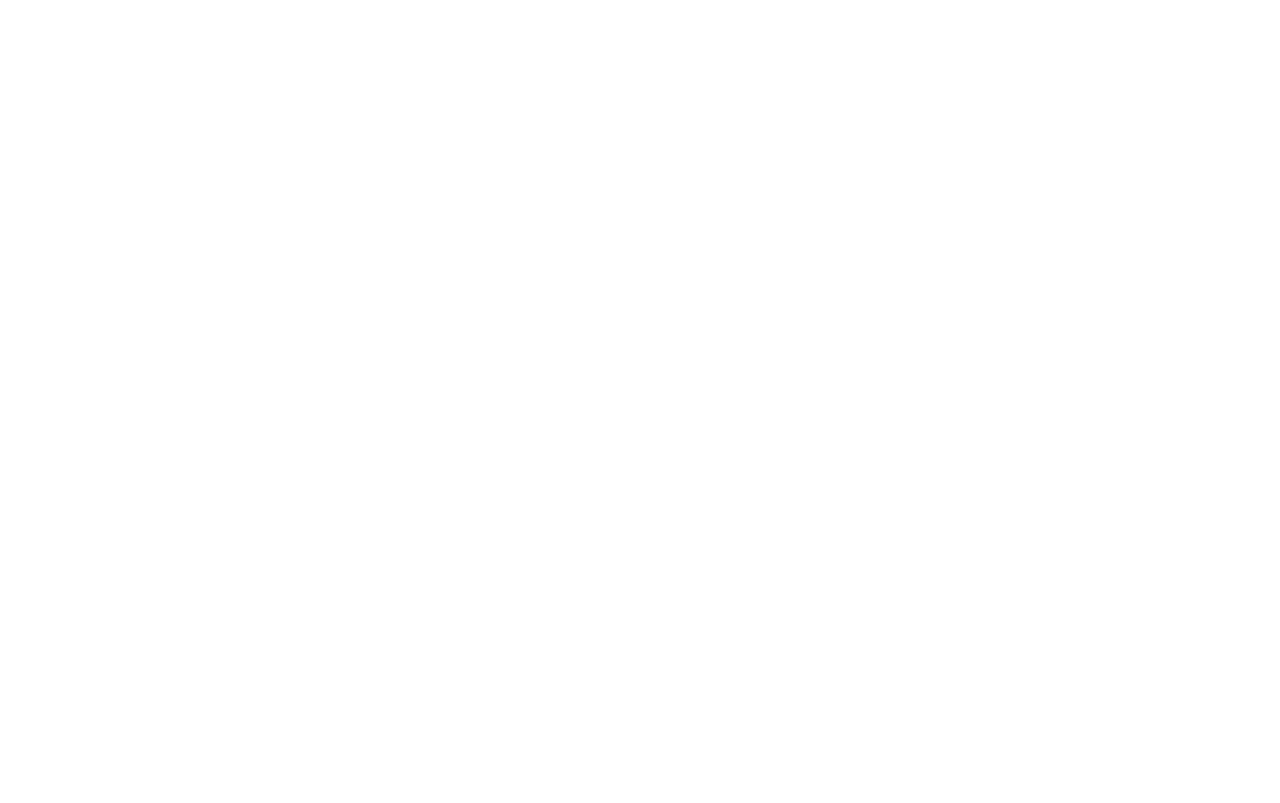
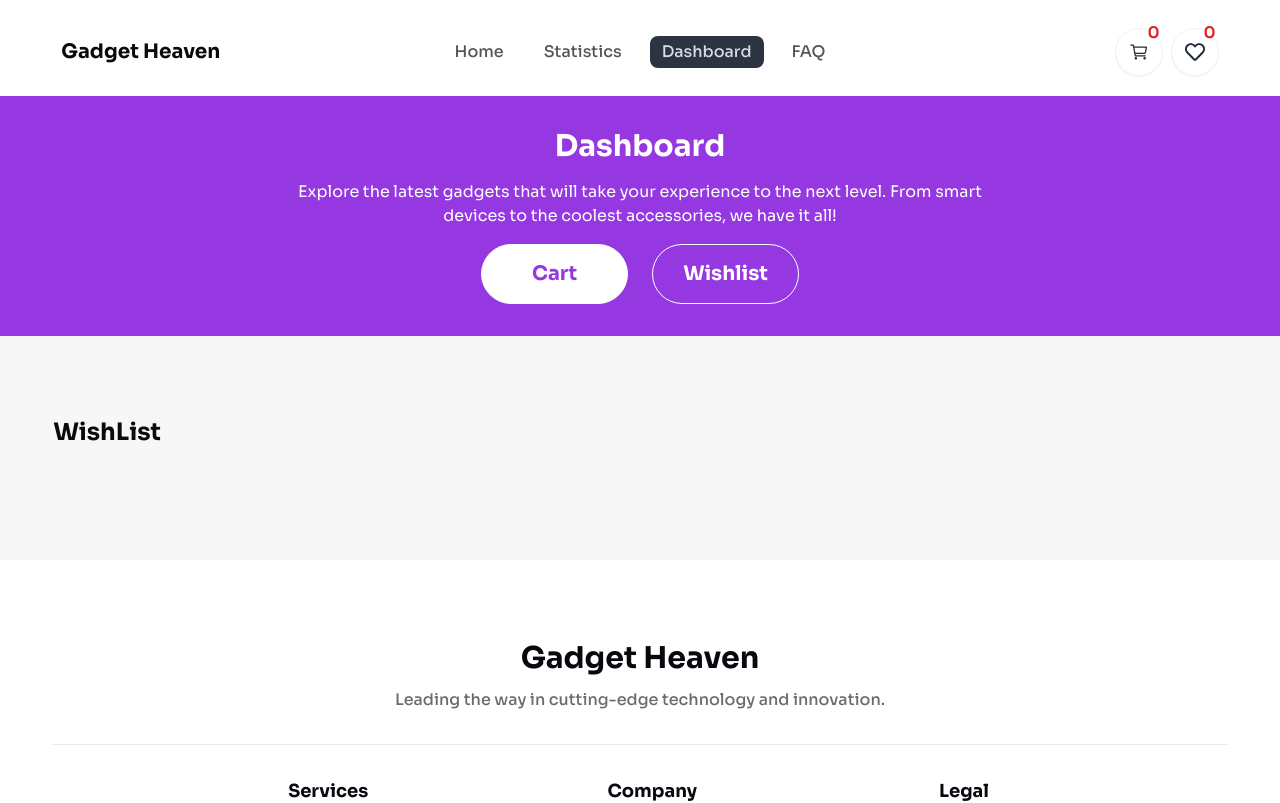
Before and after one commit to Motiur-Rahman-Dhrubo/Assignment-8, a React (Vite) app: page /dashboard/wishlist in a window 1280 px wide. Before the commit this address had no page. Shown: the top 803 px of the page. Built offline with nearby package versions, Linux system fonts and the light colour scheme.

Commit message:
wishlist done

```diff
--- a/package.json
+++ b/package.json
@@ -19,6 +19,7 @@
     "react-rating-stars-component": "^2.2.0",
     "react-router-dom": "^6.27.0",
     "react-tabs": "^6.0.2",
+    "react-toastify": "^10.0.6",
     "sort-by": "^0.0.2"
   },
   "devDependencies": {
--- /dev/null
+++ b/src/components/Cart/Cart.jsx
@@ -0,0 +1,9 @@
+const Cart = () => {
+    return (
+        <div>
+            <h3 className="text3xl bg-red-500">cart</h3>
+        </div>
+    );
+};
+
+export default Cart;
--- a/src/components/Dashboard/Dashboard.jsx
+++ b/src/components/Dashboard/Dashboard.jsx
@@ -1,6 +1,13 @@
 import Helmet from 'react-helmet';
+import { Link, Outlet } from 'react-router-dom';
+import { useState } from 'react';
 
 const Dashboard = () => {
+    const [activeButton, setActiveButton] = useState('cart');
+
+    const cart = () => setActiveButton('cart');
+    const wishList = () => setActiveButton('wishlist');
+
     return (
         <div>
             <Helmet>
@@ -9,10 +16,14 @@
             <div className='bg-[#9538E2] w-full py-8'>
                 <h3 className="text-3xl font-bold text-center text-white">Dashboard</h3>
                 <p className='w-7/12 mx-auto text-center text-base font-normal text-white mt-4'>Explore the latest gadgets that will take your experience to the next level. From smart devices to the coolest accessories, we have it all!</p>
+                <div className='flex justify-center gap-6 mt-4'>
+                    <Link onClick={() => cart()} to="/dashboard/" className={`font-bold text-xl p-[15px_50px] hover:bg-[#D9D9D9] border border-white rounded-full ${activeButton === 'cart' ? 'bg-white text-[#9538E2]' : 'bg-[#9538E2] text-white'}`}>Cart</Link>
+                    <Link onClick={() => wishList()} to="/dashboard/wishlist" className={`font-bold text-xl p-[15px_30px] hover:bg-[#D9D9D9] border border-white rounded-full ${activeButton === 'wishlist' ? 'bg-white text-[#9538E2]' : 'bg-[#9538E2] text-white'}`}>Wishlist</Link>
+                </div>
             </div>
             <div className="bg-[#F7F7F7] w-full py-20">
                 <div className="w-11/12 mx-auto">
-
+                    <Outlet></Outlet>
                 </div>
             </div>
         </div>
--- a/src/components/GadgetDetails/GadgetDetails.jsx
+++ b/src/components/GadgetDetails/GadgetDetails.jsx
@@ -3,10 +3,19 @@
 import ReactStars from "react-rating-stars-component";
 import { IoCartOutline } from "react-icons/io5";
 import { FaRegHeart } from "react-icons/fa";
+import { useContext } from "react";
+import { cardData } from "../Root/Root";
 
 const GadgetDetails = () => {
+
+    const { addToWishList, wishlist } = useContext(cardData);
+
     const wantedGadget = useLoaderData();
+
+    const isInWishlist = wishlist.some(item => item.product_id === wantedGadget.product_id);
+
     const { product_image, product_title, category, price, description, Specifications, availability, rating } = wantedGadget;
+
     return (
         <div>
             <Helmet>
@@ -21,6 +30,7 @@
                     </div>
                     <div className="w-8/12">
                         <h2 className="text-[#09080F] text-2xl font-semibold">{product_title}</h2>
+                        <p className="text-2xl font-semibold text-[#3A393F] mt-3">Category: {category}</p>
                         <p className="text-xl font-semibold text-[#3A393F] mt-3">Price: $ {price}</p>
                         <span className={`p-[6px_14px] text-sm font-medium rounded-full border inline-block mt-3 ${availability ? 'bg-[#EAF5E6] , text-[#309C08] , border-[#309C08]' : 'bg-red-100 , text-red-700 , border-red-600' }`}>
                             {availability ? 'In Stock' : 'Not Available'}
@@ -48,7 +58,7 @@
                         </div>
                         <div className="flex gap-4 mt-4">
                             <button className="flex gap-3 text-white font-bold hover:bg-[#D9D9D9] text-lg bg-[#8E36D7] rounded-full p-[11px_22px] items-center">Add To Card <IoCartOutline /></button>
-                            <button className="text-[#343434] border hover:bg-[#D9D9D9] border-[#DFDFE3] rounded-full font-bold text-lg px-[22px]"><FaRegHeart /></button>
+                            <button onClick={() => addToWishList(wantedGadget)} disabled={isInWishlist} className={`text-[#343434] border rounded-full font-bold text-lg px-[22px] ${isInWishlist ? 'bg-[#6B6B6F]' : 'bg-white hover:bg-[#D9D9D9]'}`}><FaRegHeart /></button>
                         </div>
                     </div>
                 </div>
--- a/src/components/NavBar/NavBar.jsx
+++ b/src/components/NavBar/NavBar.jsx
@@ -2,10 +2,13 @@
 import { NavLink, useLocation } from "react-router-dom";
 import { IoCartOutline } from "react-icons/io5";
 import { FaRegHeart } from "react-icons/fa";
+import { useContext } from "react";
+import { cardData } from "../Root/Root";
 
 const NavBar = () => {
 
     const location = useLocation();
+    const { wishlist } = useContext(cardData);
     const isHomePage = location.pathname === "/";
 
     const navbarBgColor = isHomePage ? "bg-[#9538E2]" : "bg-white";
@@ -57,12 +60,10 @@
                     <details className="dropdown">
                         <summary className="btn bg-white text-xl px-[13px] rounded-full relative">
                             <FaRegHeart />
-                            <span className="absolute -top-1 right-0 text-red-600 text-base bg-white z-10 rounded-full leading-none px-[2px]">0</span>
+                            <span className="absolute -top-1 right-0 text-red-600 text-base bg-white z-10 rounded-full leading-none px-[2px]">{wishlist.length}</span>
                         </summary>
                         <ul className="menu dropdown-content bg-base-100 rounded-box z-[1] w-52 py-2 right-0 m-1 px-5 shadow">
-                            <h5 className="text-base font-bold">1 Items in Wishlist</h5>
-                            <hr className="my-2" />
-                            <p className="text-sm font-medium text-[#9538E2]">Subtotal: $100</p>
+                            <h5 className="text-base font-bold">{wishlist.length} Items in Wishlist</h5>
                             <NavLink to="/dashboard" className='bg-[#9538E2] py-2 px-4 mt-2 text-white w-min rounded-full'>Dashboard</NavLink>
                         </ul>
                     </details>
--- a/src/components/Root/Root.jsx
+++ b/src/components/Root/Root.jsx
@@ -4,11 +4,16 @@
 import { createContext } from "react";
 import { useState } from 'react';
 
+import { ToastContainer, toast } from 'react-toastify';
+import 'react-toastify/dist/ReactToastify.css';
+
 export const cardData = createContext();
 
 const Root = () => {
 
     const gadgets = useLoaderData();
+
+    const [wishlist, setWishlist] = useState([]);
 
     const [selectedCategory, setSelectedCategory] = useState("All Product");
 
@@ -18,11 +23,23 @@
         ? gadgets
         : gadgets.filter(gadget => gadget.category === selectedCategory);
 
+
+
+    const addToWishList = (gadget) => {
+        setWishlist(prevWishlist => [...prevWishlist, gadget]);
+        toast.success(`${gadget.product_title} has been added to your wishlist!`, {
+            position: "top-center",
+            autoClose: 3000
+        });
+    };
+
     const contextValue = {
         selectedCategory,
         setSelectedCategory,
         filteredGadgets,
-        categories
+        categories,
+        addToWishList,
+        wishlist,
     };
 
     return (
@@ -31,6 +48,7 @@
                 <NavBar></NavBar>
                 <Outlet></Outlet>
                 <Footer></Footer>
+                <ToastContainer />
             </cardData.Provider>
         </div>
     );
--- a/src/components/Statistics/Statistics.jsx
+++ b/src/components/Statistics/Statistics.jsx
@@ -12,7 +12,7 @@
             </div>
             <div className="bg-[#F7F7F7] w-full py-20">
                 <div className="w-11/12 mx-auto">
-                    <h3 className='bg-white p-6 rounded-2xl font-bold text-4xl text-[#545454]'>No Data To Show Statistics</h3>
+                    <h3 className='bg-white p-6 rounded-2xl font-bold text-4xl text-[#545454] text-center'>No Data To Show Statistics</h3>
                 </div>
             </div>
         </div>
--- /dev/null
+++ b/src/components/WishList/WishList.jsx
@@ -0,0 +1,33 @@
+import { useContext } from "react";
+import { cardData } from "../Root/Root";
+import { RxCrossCircled } from "react-icons/rx";
+
+const WishList = () => {
+    const { wishlist } = useContext(cardData);
+    return (
+        <div>
+            <h4 className="text-2xl font-bold text-[#0B0B0B]">WishList</h4>
+            <div className="mt-8 w-full flex flex-col gap-6">
+                {wishlist.map(listItem => (
+                    <div className="p-8 rounded-2xl bg-white flex gap-8 items-center">
+                        <img src={listItem.product_image} alt={listItem.product_title} className="w-3/12 border aspect-[3/2] object-cover rounded-xl"/>
+                        <div className="w-9/12">
+                            <div className="flex justify-between">
+                                <h3 key={listItem.product_id} className="text-[#09080F] text-2xl font-semibold">{listItem.product_title}</h3>
+                                <button onClick={() => removeToWishList()}><RxCrossCircled className="text-3xl text-[#FF0000]"/></button>
+                            </div>
+                            <div className="flex mt-4 gap-2 text-lg">
+                                <h5 className="font-semibold text-[#09080F]">Description:</h5>
+                                <p className="font-normal text-[#6B6B6F]">{listItem.description}</p>
+                            </div>
+                            <p className="font-semibold text-xl mt-4 text-[#3A393F]">Price: $ {listItem.price}</p>
+                            <button className="bg-[#9037D9] font-medium text-lg text-white rounded-full p-[13px_26px] mt-4">Add to Card</button>
+                        </div>
+                    </div>
+                ))}
+            </div>
+        </div>
+    );
+};
+
+export default WishList;
```
Also changed, not shown: src/main.jsx (+13 -1 lines), 1 other file (tests, documents, lock files or other folders).
